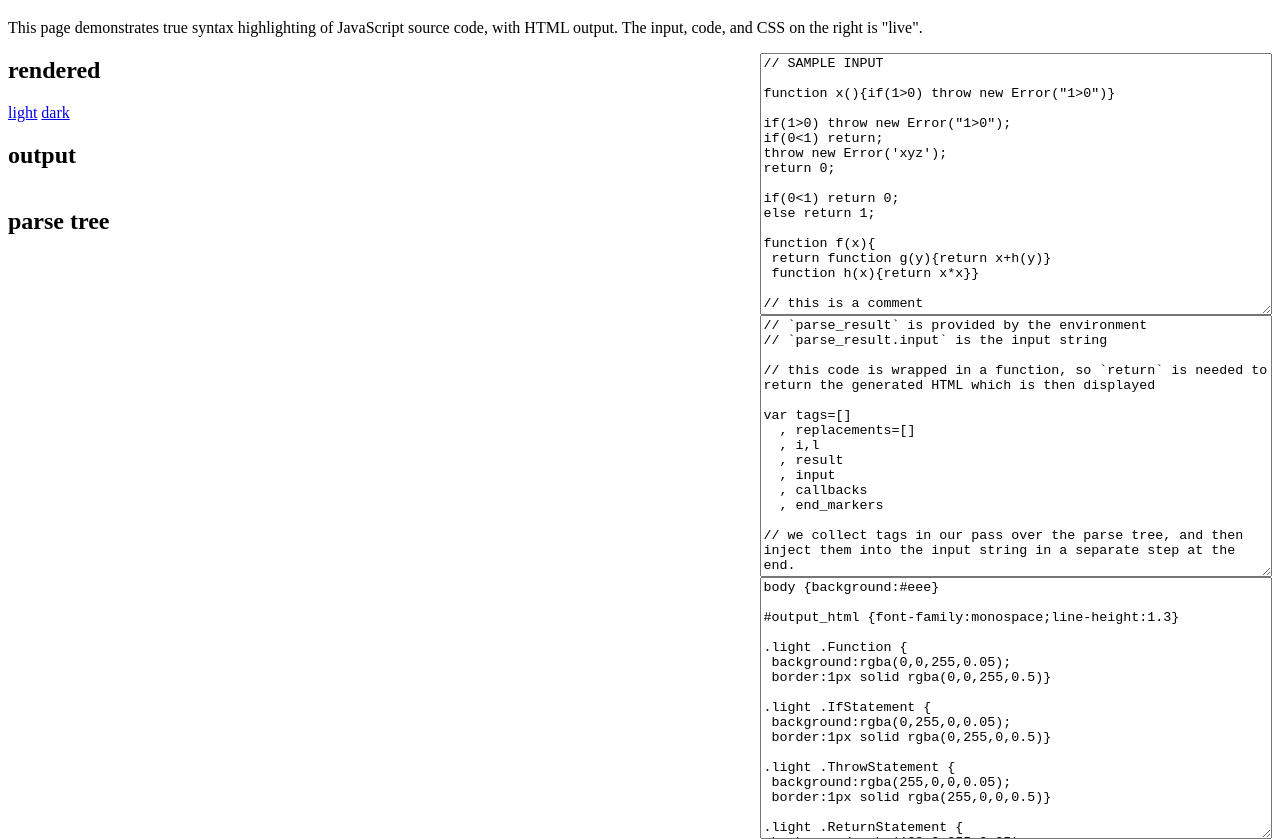
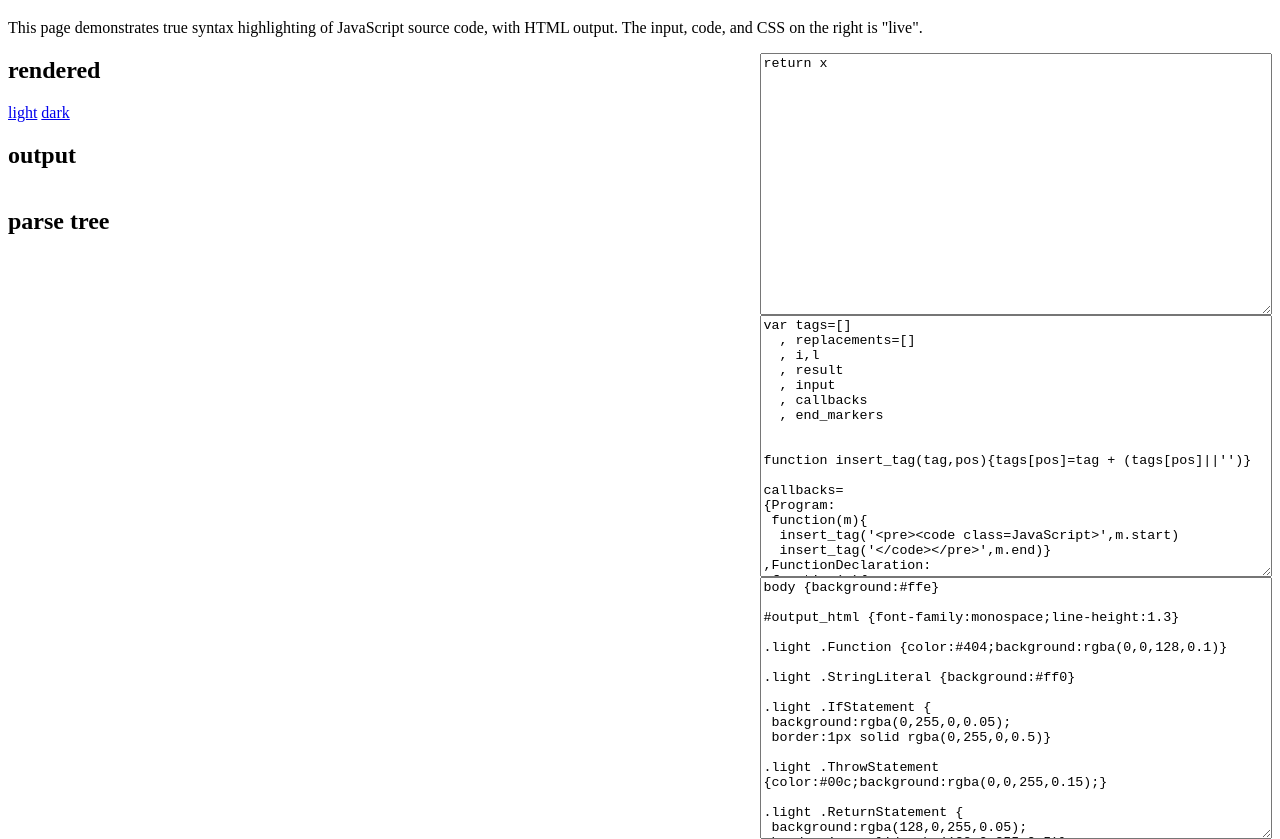
Before and after one commit to azatoth/PanPG, a plain HTML site: page ecmascript_highlighting/demo.html in a window 1280 px wide. Shown: the part 61-900 px from the top of the page. Drawn offline with Linux system fonts and the light colour scheme; a script that the page names is missing.

Commit message:
PanPG: documentation updates

```diff
--- a/ecmascript_highlighting/demo.html
+++ b/ecmascript_highlighting/demo.html
@@ -16,34 +16,10 @@ This page demonstrates true syntax highlighting of JavaScript source code, with
 The input, code, and CSS on the right is "live".
 </p>
 
-<textarea id=input spellcheck=false>// SAMPLE INPUT
+<textarea id=input spellcheck=false>return x
+</textarea>
 
-function x(){if(1>0) throw new Error("1>0")}
-
-if(1>0) throw new Error("1>0");
-if(0&lt;1) return;
-throw new Error('xyz');
-return 0;
-
-if(0&lt;1) return 0;
-else return 1;
-
-function f(x){
- return function g(y){return x+h(y)}
- function h(x){return x*x}}
-
-// this is a comment
-
-var tags=[]
-  , replacements=[]
-  , i,l</textarea>
-
-<textarea id=code spellcheck=false>// `parse_result` is provided by the environment
-// `parse_result.input` is the input string
-
-// this code is wrapped in a function, so `return` is needed to return the generated HTML which is then displayed
-
-var tags=[]
+<textarea id=code spellcheck=false>var tags=[]
   , replacements=[]
   , i,l
   , result
@@ -51,10 +27,8 @@ var tags=[]
   , callbacks
   , end_markers
 
-// we collect tags in our pass over the parse tree, and then inject them into the input string in a separate step at the end.
 
-function insert_tag(tag,pos){
- tags[pos]=tag + (tags[pos]||'')}
+function insert_tag(tag,pos){tags[pos]=tag + (tags[pos]||'')}
 
 callbacks=
 {Program:
@@ -78,6 +52,7 @@ callbacks=
 ,['ThrowStatement','&lt;span class=ThrowStatement>','&lt;/span>']
 ,['Comment','&lt;span class=Comment>','&lt;/span>']
 ,['FunctionBody','&lt;span class=FunctionBody>','&lt;/span>']
+,['StringLiteral','&lt;span class=StringLiteral>','&lt;/span>']
 ].forEach(function(a){
  callbacks[a[0]]=function(m){
   insert_tag(a[1],m.start)
@@ -98,21 +73,19 @@ for(i=0;i&lt;=input.length;i++){
 
 return result</textarea>
 
-<textarea id=css spellcheck=false>body {background:#eee}
+<textarea id=css spellcheck=false>body {background:#ffe}
 
 #output_html {font-family:monospace;line-height:1.3}
 
-.light .Function {
- background:rgba(0,0,255,0.05);
- border:1px solid rgba(0,0,255,0.5)}
+.light .Function {color:#404;background:rgba(0,0,128,0.1)}
+
+.light .StringLiteral {background:#ff0}
 
 .light .IfStatement {
  background:rgba(0,255,0,0.05);
  border:1px solid rgba(0,255,0,0.5)}
 
-.light .ThrowStatement {
- background:rgba(255,0,0,0.05);
- border:1px solid rgba(255,0,0,0.5)}
+.light .ThrowStatement {color:#00c;background:rgba(0,0,255,0.15);}
 
 .light .ReturnStatement {
  background:rgba(128,0,255,0.05);
--- a/valueDictionary.3box.js
+++ b/valueDictionary.3box.js
@@ -91,7 +91,7 @@
  ,'test_gen_dfa':['file(PEG.peg)'
                  //,'PEG_features_opts']
                  ,'PEG.peg_opts_dfa']
- ,'dfa_json':['file(x.peg)'
+ ,'dfa_json':['file(grammars/JSON.peg)'
              ,'dfa_json_opts']
  ,'PEG_features_gen_v5':['file(PEG_features.peg)'
                         ,'emptyOpts']
@@ -122,7 +122,7 @@
                 ,'file(corpus/JSON/example3.json)'
                 ,'file(corpus/JSON/example4.json)'
                 ,'file(corpus/JSON/example5.json)']
- ,test_explain:['file(x.peg)'
+ ,test_explain:['file(grammars/JSON.peg)'
                ,'emptyOpts'
                ,'file(corpus/JSON/example1.json)']
  }
```
Also changed, not shown: 5 other files.
